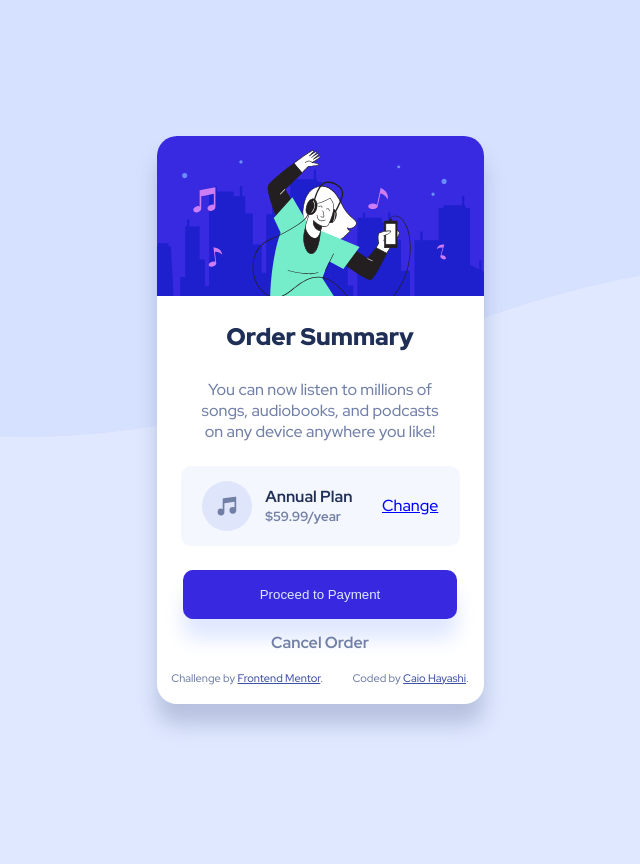
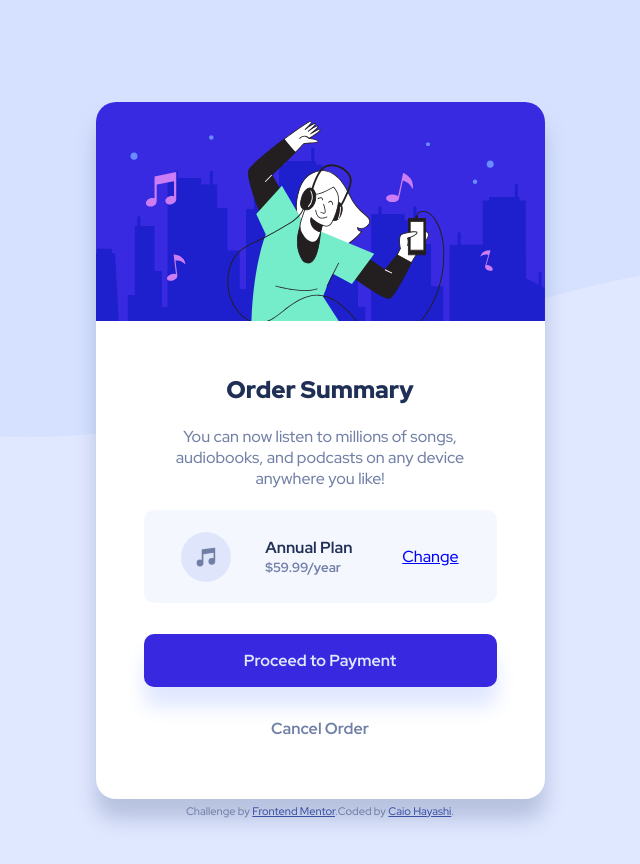
Before and after one commit to CaioHayashi/Order-Summary-Component, a plain HTML site: page index.html in a window 1280 px wide. Shown: the whole page, without its empty margins (320-960 px from the left). Before the commit the page ends 800 px from the top, so only its background shows below. Drawn offline with Linux system fonts and the light colour scheme.

Commit message:
updated order-summary

```diff
--- a/index.html
+++ b/index.html
@@ -25,7 +25,7 @@
           You can now listen to millions of songs, audiobooks, and podcasts on any
           device anywhere you like!
         </p>
-    </section>
+
 
     <section class="button">
         <img src="images/icon-music.svg" alt="icon-music">
@@ -38,10 +38,11 @@
         <a href="#">Change</a>
     </section>
 
-    <section class="button1">
+    <div class="button1">
       <button class="pay">Proceed to Payment</button>
       <a href="%">Cancel Order</a>
-    </section>
+    </div>
+
     <div class="attribution">
       <div>
         Challenge by <a href="https://www.frontendmentor.io?ref=challenge" target="_blank">Frontend Mentor</a>.
@@ -50,6 +51,7 @@
         Coded by <a href="#">Caio Hayashi</a>.
       </div>
     </div>
+  </section>
   </main>
 </body>
 </html>
--- a/style.css
+++ b/style.css
@@ -9,8 +9,7 @@
 
 body {
   font-family: 'Red Hat Display', sans-serif;
-  height: 100vh;
-
+  height: 900px;
   display: flex;
   align-items: center;
   justify-content: center;
@@ -22,11 +21,12 @@ body {
 }
 
 main{
+  position: relative;
   color: #7280A7;
-  max-width: 327px;
-  height: 568px;
-  margin-top: 40px;
+  width: 449px;
+  height: 697px;
   border-radius: 20px;
+  margin: 5px;
   background-color: white;
   box-shadow: 0px 20px 20px 0px rgba(121, 134, 173, 0.393);
 }
@@ -40,18 +40,18 @@ main > section{
   flex-direction: column;
   align-items: center;
   justify-content: center;
+  margin: 48px;
 
 }
 
 section > h2 {
-  margin: 20px 0px 27px 0px;
   font-size: 24px;
   font-weight: 900;
   color: hsl(223, 47%, 23%);
 }
 
 section > p {
-    padding: 0px 35px;
+    padding: 21px;
     text-align: center;
     color: #7280A7;
 }
@@ -60,10 +60,9 @@ section > p {
     display: flex;
     flex-direction: row;
     justify-content: space-around;
-
-    padding: 14.4px;
-    margin: 24px;
-
+    align-items: center;
+    width: 100%;
+    padding: 21px;
     background-color: #F5F7FF;
     border-radius: 10px;
     font-size: 16px;
@@ -95,20 +94,18 @@ h5{
 }
 .pay{
   background-color:#3829E0;
+  font-family: 'Red Hat Display', sans-serif;
+  font-size: 1rem;
+  font-weight: 700;
 
-  font-family: Arial, Helvetica, sans-serif;
-  font-size: 13.3px;
   color: #E0E8FF;
-
-  min-width: auto;
-  min-height: auto;
-
-  padding: 17px 77px;
+  margin: 31px 0px;
+  width: 100%;
+  padding: 16px;
 
   border: none;
   border-radius: 10px;
   box-shadow: 0px 20px 20px 0px hsl(225deg 100% 94%);
-
 }
 
 .pay:hover{
@@ -116,8 +113,14 @@ h5{
   background-color: #9C94F0;
 }
 
+.button1 {
+  display: flex;
+  flex-wrap: wrap;
+  justify-content: center;
+  width: 100%;
+}
+
 .button1 > a {
-  margin: 13px 0;
   font-weight: 700;
   color: #7280A7;
   text-decoration: none;
@@ -128,6 +131,8 @@ h5{
 }
 
 .attribution{
+  position: absolute;
+  top: 100%;
   margin-top: 5px;
   display: flex;
   flex-direction: row;
@@ -137,11 +142,3 @@ h5{
 .attribution > div > a:hover{
   color: #7280a778;
 }
-
-@media (max-width: 720px){
-  main{
-    transform: scale(0.95);
-    width: 620px;
-    transition: all 1s;
-  }
-}
```
